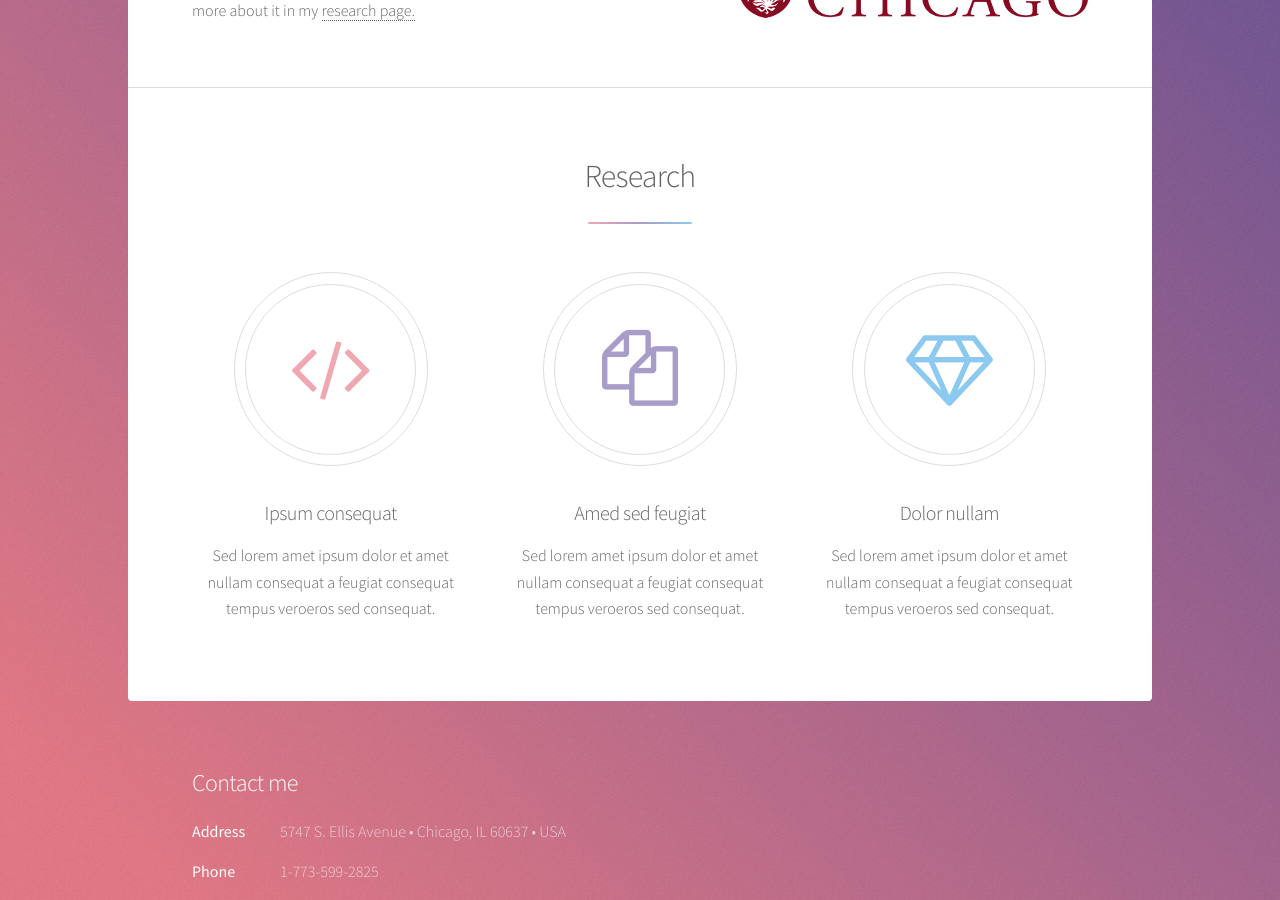
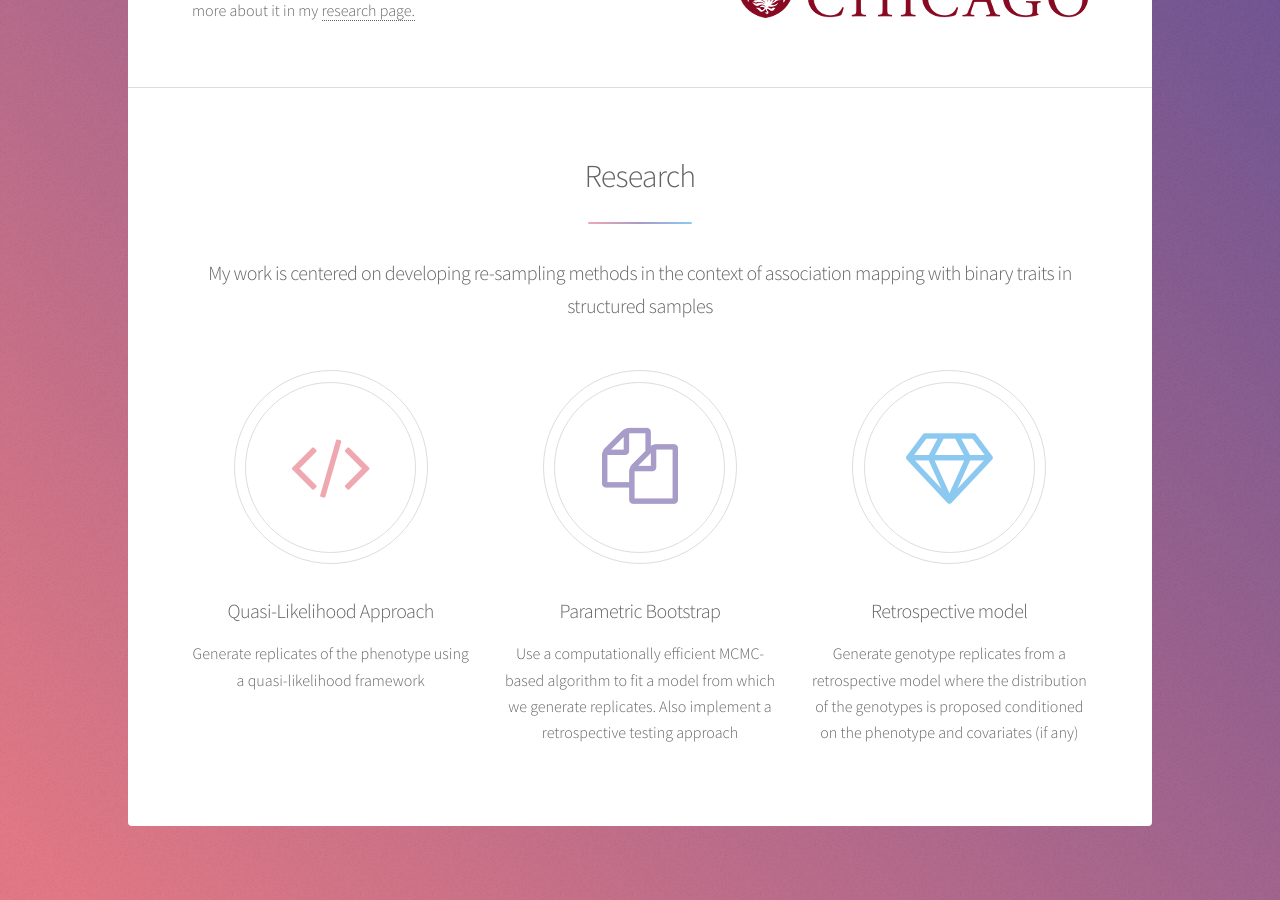
Before and after one commit to joellesophya/joellesophya.github.io, a Jekyll site: the page built from index.html, in a window 1280 px wide and 900 px high, scrolled down 827 px. Built offline with Jekyll 4.4.1, drawn with Linux system fonts in a browser that asks for light colours; nearby versions of some CDN libraries; library files that are not in the unit come from our copies.

Commit message:
New changes

```diff
--- a/index.html
+++ b/index.html
@@ -23,22 +23,23 @@ title: Joelle Mbatchou - Webpage
 	<section id="first" class="main special">
 		<header class="major">
 			<h2>Research</h2>
+			<p> My work is centered on developing re-sampling methods in the context of association mapping with binary traits in structured samples</p>
 		</header>
 		<ul class="features">
 			<li>
 				<span class="icon major style1 fa-code"></span>
-				<h3>Ipsum consequat</h3>
-				<p>Sed lorem amet ipsum dolor et amet nullam consequat a feugiat consequat tempus veroeros sed consequat.</p>
+				<h3>Quasi-Likelihood Approach</h3>
+				<p>Generate replicates of the phenotype using a quasi-likelihood framework</p>
 			</li>
 			<li>
 				<span class="icon major style3 fa-copy"></span>
-				<h3>Amed sed feugiat</h3>
-				<p>Sed lorem amet ipsum dolor et amet nullam consequat a feugiat consequat tempus veroeros sed consequat.</p>
+				<h3>Parametric Bootstrap</h3>
+				<p>Use a computationally efficient MCMC-based algorithm to fit a model from which we generate replicates. Also implement a retrospective testing approach</p>
 			</li>
 			<li>
 				<span class="icon major style5 fa-diamond"></span>
-				<h3>Dolor nullam</h3>
-				<p>Sed lorem amet ipsum dolor et amet nullam consequat a feugiat consequat tempus veroeros sed consequat.</p>
+				<h3>Retrospective model</h3>
+				<p>Generate genotype replicates from a retrospective model where the distribution of the genotypes is proposed conditioned on the phenotype and covariates (if any)</p>
 			</li>
 		</ul>
 	</section>
```
